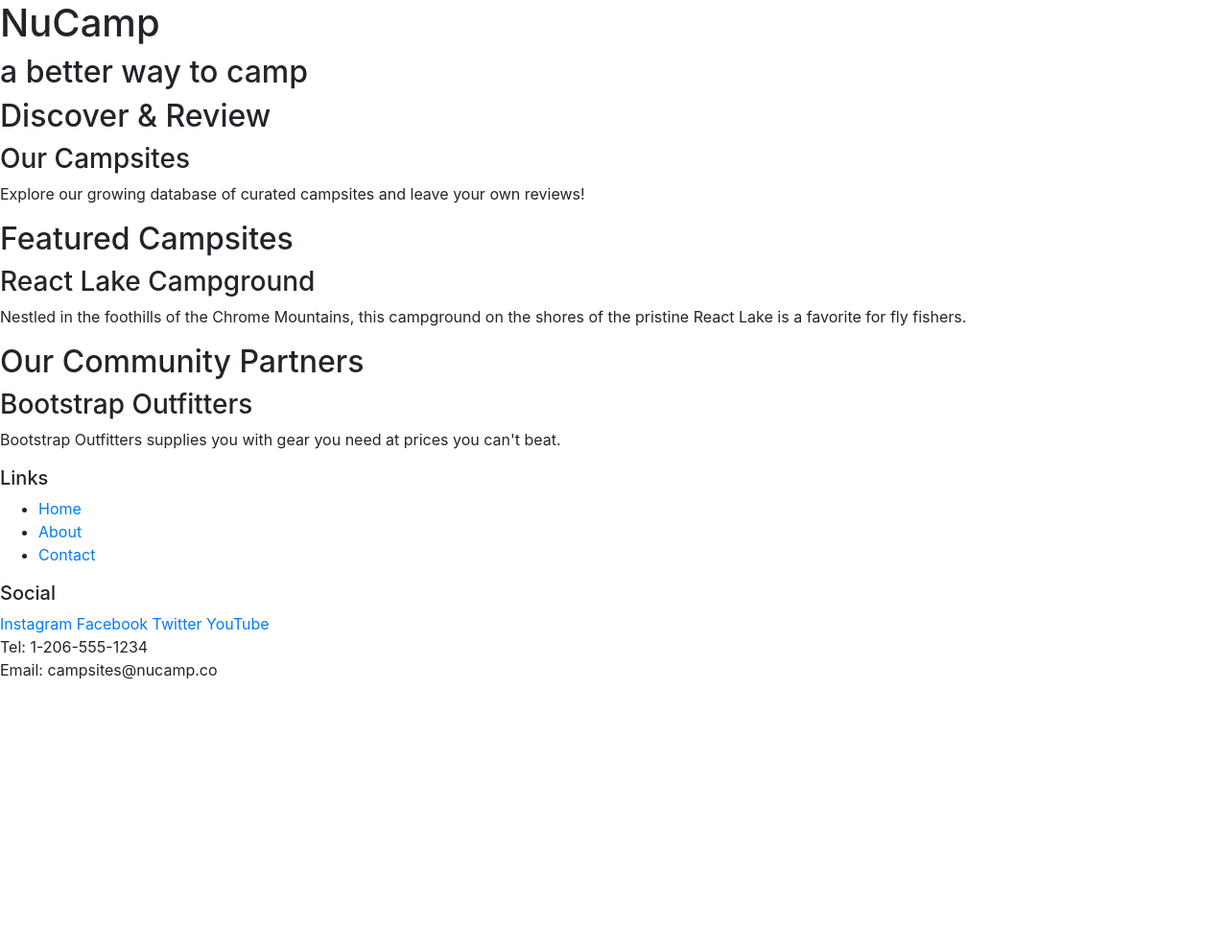
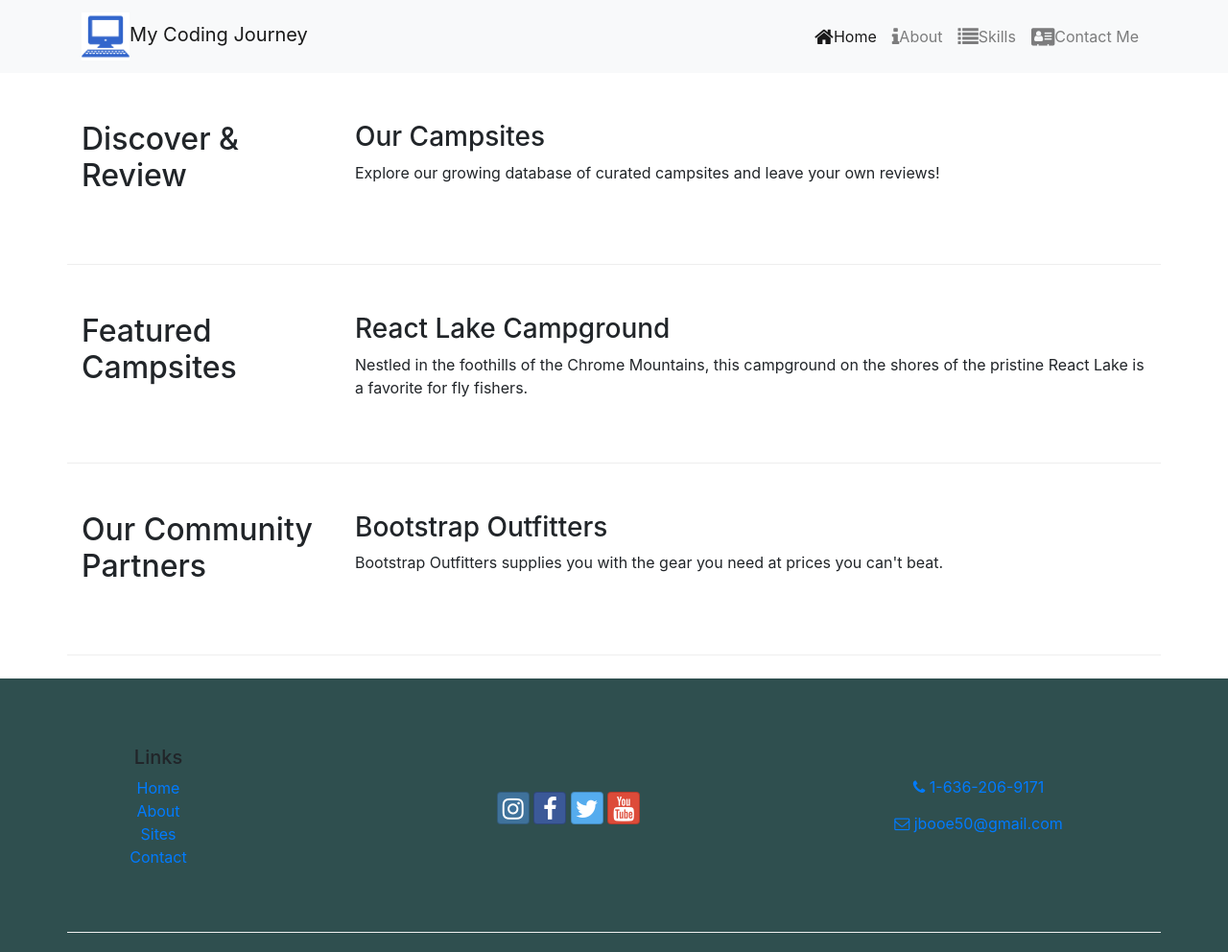
Before and after one commit to jbooe/About-Me, a website: page index.html in a window 1280 px wide. Shown: the whole page at 96% size. Before the commit the page ends 800 px from the top, so only its background shows below. Drawn offline with nearby package versions, Linux system fonts and the light colour scheme.

Commit message:
Navbar improvements

```diff
--- /dev/null
+++ b/css/styles.css
@@ -0,0 +1,14 @@
+.site-footer {
+    background-color: darkslategray;
+    padding: 20px 0;
+}
+
+.row-content {
+    padding: 50px 0;
+    border-bottom: 1px ridge;
+    min-height: 200px;
+}
+
+.navbar {
+    background-color: dimgray;
+}
--- a/index.html
+++ b/index.html
@@ -1,3 +1,4 @@
+<!DOCTYPE html>
 <html lang="en">
 
 <head>
@@ -5,60 +6,109 @@
     <meta name="viewport" content="width=device-width, initial-scale=1" />
 
     <link rel="stylesheet" href="node_modules/bootstrap/dist/css/bootstrap.min.css" />
+    <link rel="stylesheet" href="node_modules/font-awesome/css/font-awesome.min.css" />
+    <link rel="stylesheet" href="node_modules/bootstrap-social/bootstrap-social.css" />
+    <link rel="stylesheet" href="https://fonts.googleapis.com/css?family=Lobster|Open+Sans" />
+    <link rel="stylesheet" href="css/styles.css" />
 
-    <title>NuCamp: A Better Way To Camp</title>
+    <title>All About Me</title>
 </head>
 
 <body>
 
-    <header>
-        <div>
-            <h1>NuCamp</h1>
-            <h2>a better way to camp</h2>
+    <nav class="navbar navbar-expand-lg navbar-light bg-light sticky-top">
+        <div class="container">
+            <a class="navbar-brand" href="#"><img src="images/computer-icon.jpg" width="50" height="50" />My Coding
+                Journey</a>
+            <button class="navbar-toggler" type="button" data-toggle="collapse" data-target="aboutMeNavbar"
+                aria-controls="navbarSupportedContent" aria-expanded="false" aria-label="Toggle navigation">
+                <span class="navbar-toggler-icon"></span>
+            </button>
+
+            <div class="collapse navbar-collapse" id="aboutMeNavbar">
+                <ul class="navbar-nav ml-auto">
+                    <li class="nav-item active">
+                        <a class="nav-link" href="#"><i class="fa fa-home fa-lg"></i>Home</a>
+                    </li>
+                    <li class="nav-item">
+                        <a class="nav-link" href="#"><i class="fa fa-info fa-lg"></i>About</a>
+                    </li>
+                    <li class="nav-item">
+                        <a class="nav-link" href="#"><i class="fa fa-list fa-lg"></i>Skills</a>
+                    </li>
+                    <li class="nav-item">
+                        <a class="nav-link" href="#"><i class="fa fa-address-card fa-lg"></i>Contact Me</a>
+                    </li>
+                </ul>
             </div>
-    </header>
+        </div>
+    </nav>
 
-    <div>
+
+    <div class="container">
+        <div class="row row-content">
+            <div class="col-sm-4 col-md-3">
                 <h2>Discover & Review</h2>
+            </div>
+            <div class="col">
                 <h3>Our Campsites</h3>
                 <p>Explore our growing database of curated campsites and leave your own reviews!</p>
             </div>
-
-    <div>
-        <h2>Featured Campsites</h2>
-        <h3>React Lake Campground</h3>
-        <p>Nestled in the foothills of the Chrome Mountains, this campground on the shores of the pristine React Lake is a favorite for fly fishers.</p>
         </div>
 
-    <div>
-        <h2>Our Community Partners</h2>
-        <h3>Bootstrap Outfitters</h3>
-        <p>Bootstrap Outfitters supplies you with gear you need at prices you can't beat.</p>
+        <div class="row row-content">
+            <div class="col-sm-4 col-md-3">
+                <h2>Featured Campsites</h2>
+            </div>
+            <div class="col">
+                <h3>React Lake Campground</h3>
+                <p>Nestled in the foothills of the Chrome Mountains, this campground on the shores of the pristine
+                    React Lake is a favorite for fly fishers.</p>
+            </div>
         </div>
 
-    <footer>
-        <div>
+        <div class="row row-content">
+            <div class="col-sm-4 col-md-3">
+                <h2>Our Community Partners</h2>
+            </div>
+            <div class="col">
+                <h3>Bootstrap Outfitters</h3>
+                <p>Bootstrap Outfitters supplies you with the gear you need at prices you can't beat.</p>
+            </div>
+        </div>
+    </div></br>
+    <footer class="site-footer">
+        <div class="container text-center text-md-left">
+            <div class="row row-content text-center">
+                <div class="col-4 col-sm-2">
                     <h5>Links</h5>
-            <ul>
+                    <ul class="list-unstyled">
                         <li><a href="#">Home</a></li>
-                <li><a href="#">About</a></li>
-
-                <li><a href="#">Contact</a></li>
+                        <li><a href="aboutus.html">About</a></li>
+                        <li><a href="#">Sites</a></li>
+                        <li><a href="contactus.html">Contact</a></li>
                     </ul>
                     </div>
-        <div>
-            <h5>Social</h5>
-            <a href="http://instagram.com/">Instagram</a>
-            <a href="http://facebook.com/">Facebook</a>
-            <a href="http://twitter.com/">Twitter</a>
-            <a href="http://youtube.com/">YouTube</a>
+                <div class="col mt-5 offset-1">
+
+                    <a class="btn btn-social-icon btn-instagram" href="http://instagram.com/"> <i class="fa fa-instagram mr-md-5 mr-3 fa-2x"></i></a>
+                    <a class="btn btn-social-icon btn-facebook" href="http://facebook.com/"> <i class="fa fa-facebook mr-md-5 mr-3 fa-2x"></i> </a>
+                    <a class="btn btn-social-icon btn-twitter" href="http://twitter.com/"> <i class="fa fa-twitter mr-md-5 mr-3 fa-2x"></i> </a>
+                    <a class="btn btn-social-icon btn-google" href="http://youtube.com/"> <i class="fa fa-youtube mr-md-5 mr-3 fa-2x"> </i></a>
                 </div>
-        <div>
-            Tel: 1-206-555-1234<br />
-            Email: campsites@nucamp.co
+                <div class="col-sm-4 mt-4 text-center">
+                    <a role="button" class="btn btn-link" href="tel:+16362069171"> <i class="fa fa-phone"> </i> 1-636-206-9171 </a> <br />
+                    <a role="button" class="btn btn-link" href="mailto:jbooe50@gmail.com"> <i class="fa fa-envelope-o"> </i> jbooe50@gmail.com </a>
+                </div>
+            </div>
         </div>
     </footer>
+
+
+
     <script src="node_modules/jquery/dist/jquery.slim.min.js"></script>
     <script src="node_modules/popper.js/dist/umd/popper.min.js"></script>
     <script src="node_modules/bootstrap/dist/js/bootstrap.min.js"></script>
 </body>
+
+</html>
--- a/package.json
+++ b/package.json
@@ -1,7 +1,7 @@
 {
   "name": "about-me",
   "version": "1.0.0",
-  "description": "My Resume",
+  "description": "My Coding Journey",
   "main": "index.html",
   "scripts": {
     "lite": "lite-server",
@@ -10,7 +10,7 @@
   },
   "repository": {
     "type": "git",
-    "url": "y"
+    "url": ""
   },
   "author": "Jason Booe",
   "license": "ISC",
@@ -19,6 +19,7 @@
   },
   "dependencies": {
     "bootstrap": "^4.5.3",
+    "font-awesome": "^4.7.0",
     "jquery": "^3.5.1",
     "popper.js": "^1.16.1"
   }
```
Also changed, not shown: images/computer-icon.jpg (added), images/computer-icon2.jpg (added), 1 other file. Lines whose indentation alone changed are shown as unchanged.
